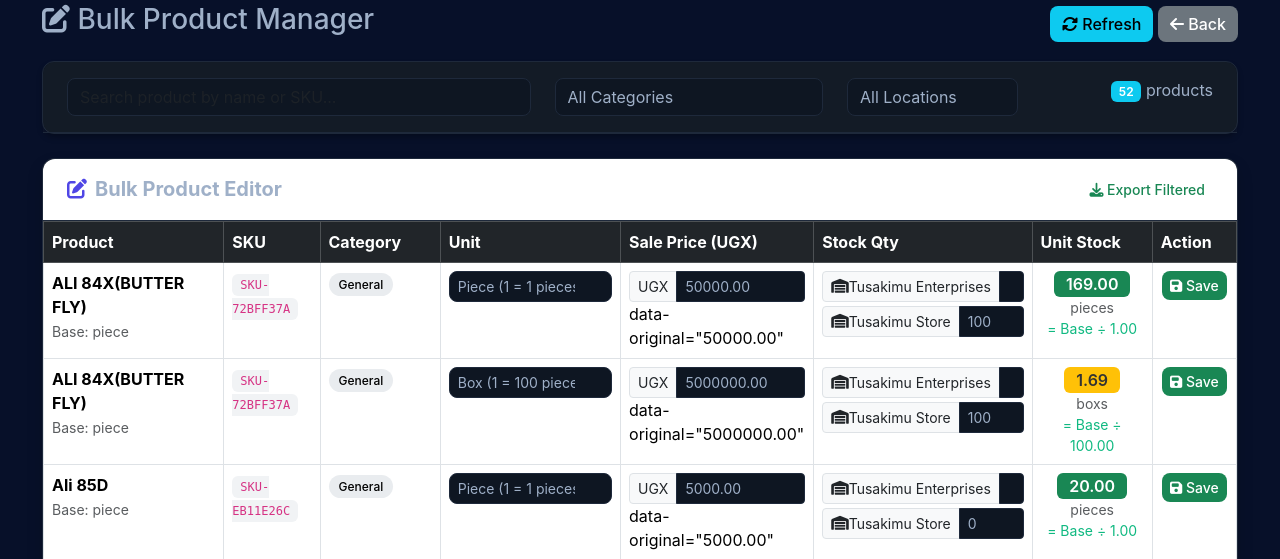
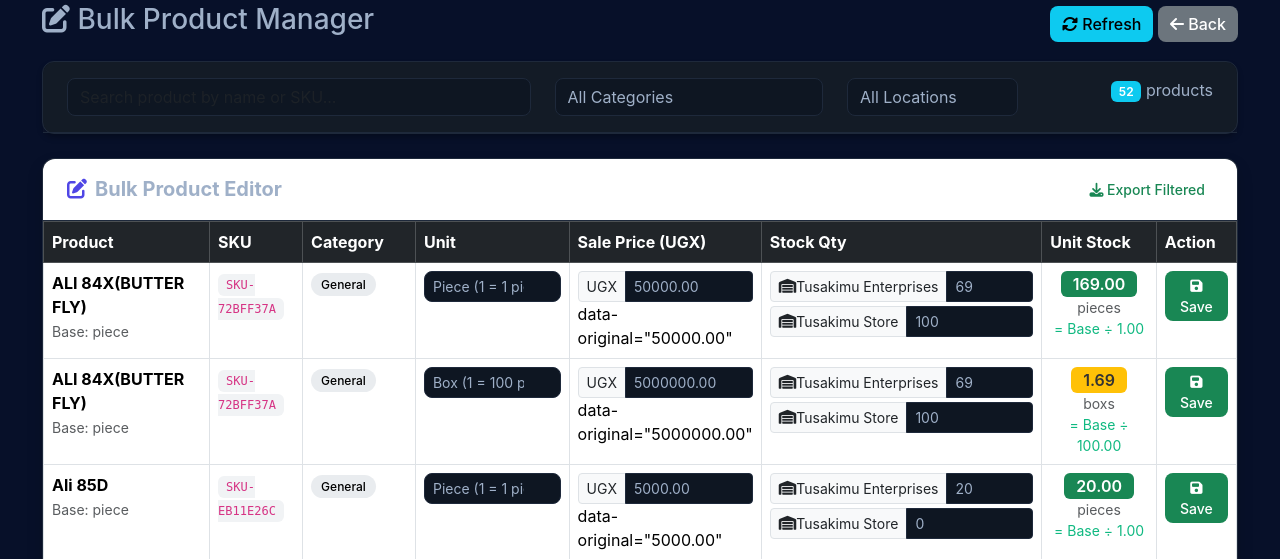
Before and after one commit to kagzpro/Tusakimu-pos, a Django app: page /inventory/products/bulk-edit/ in a window 1280 px wide; the page is wider, and only the part inside the window is pictured. Shown: the part 259-818 px from the top of that part. Run offline with Django 5.2, Linux system fonts and the light colour scheme; a user stored in the database is signed in; data comes from the database, SQL or seed files in the repository.

Commit message:
Update bulk_product_edit.html

```diff
--- a/inventory/templates/inventory/bulk_product_edit.html
+++ b/inventory/templates/inventory/bulk_product_edit.html
@@ -76,7 +76,7 @@
                             <th style="width: 10%">Category</th>
                             <th style="width: 15%">Unit</th>
                             <th style="width: 10%">Sale Price (UGX)</th>
-                            <th style="width: 15%">Stock Qty</th>
+                            <th style="width: 25%">Stock Qty</th>
                             <th style="width: 10%">Unit Stock</th>
                             <th style="width: 7%">Action</th>
                         </tr>
```
